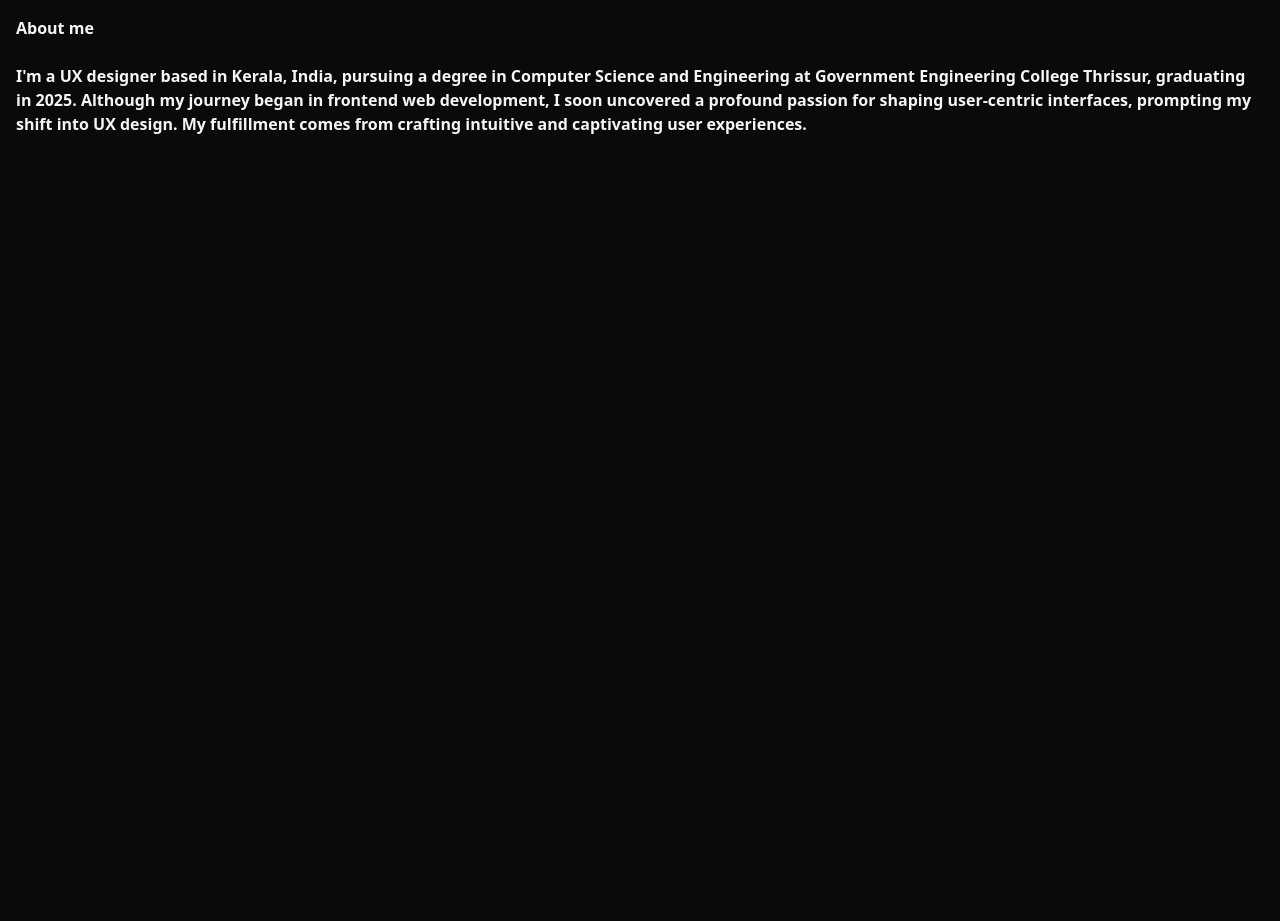
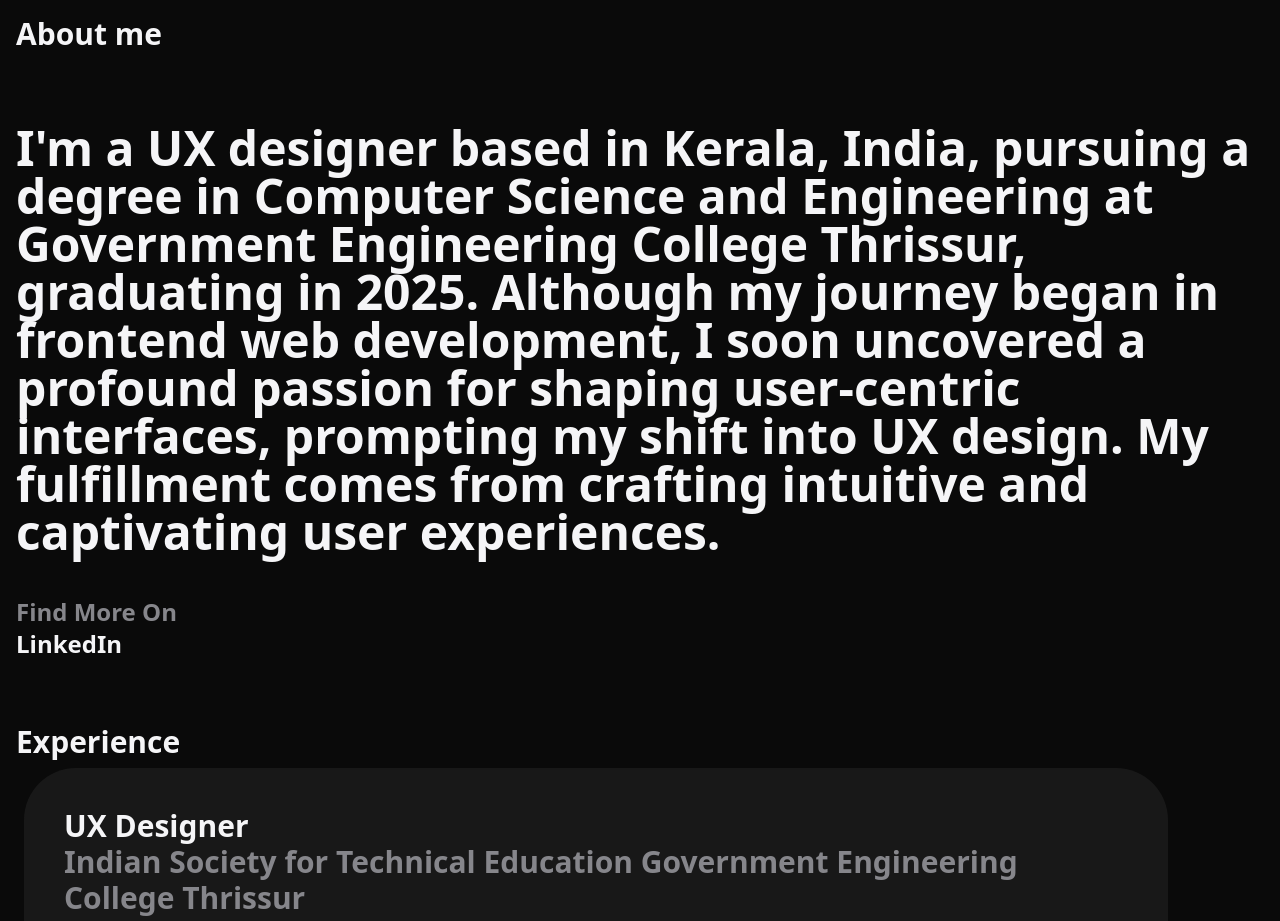
Before and after one commit to Mishalabdullah/CodingOdyssey, a Next.js app in the folder adarsh-personal-website/: page /about-me in a window 1280 px wide. Shown: the top 921 px of the page. Before the commit the page ends 800 px from the top, so only its background shows below. Built offline with nearby package versions, Linux system fonts and the light colour scheme.

Commit message:
about me page dev

```diff
--- a/adarsh-personal-website/app/about-me/page.js
+++ b/adarsh-personal-website/app/about-me/page.js
@@ -1,37 +1,111 @@
+import HeadingField from "../components/headingField";
+import DataComponent from "../components/datacard";
+// import PageComponent from "../components/pagecard";
+// import Link from "next/link";
 export default function About() {
   return (
-    <div className="p-2 m-2 font-bold text-[#F5F5F7]">
-      About me
+    <div className="p-2 m-2 font-bold text-3xl text-[#F5F5F7]">
+      <p>About me</p>
       <br />
       <br />
-      I'm a UX designer based in Kerala, India, pursuing a degree in Computer
-      Science and Engineering at Government Engineering College Thrissur,
-      graduating in 2025. Although my journey began in frontend web development,
-      I soon uncovered a profound passion for shaping user-centric interfaces,
-      prompting my shift into UX design. My fulfillment comes from crafting
-      intuitive and captivating user experiences.
-      {/* <div>
-        <p>
-          Hello! I'm Adarsh, a UX designer from a small village in Kerala,
-          India. I'm currently studying Computer Science and Engineering at
-          Government Engineering College Thrissur.
+      <div>
+        <p className="text-5xl">
+          I'm a UX designer based in Kerala, India, pursuing a degree in
+          Computer Science and Engineering at Government Engineering College
+          Thrissur, graduating in 2025. Although my journey began in frontend
+          web development, I soon uncovered a profound passion for shaping
+          user-centric interfaces, prompting my shift into UX design. My
+          fulfillment comes from crafting intuitive and captivating user
+          experiences.
         </p>
-        <p>
-          I started off with frontend web development, and then switched to UI
-          design. I've found that I really enjoy designing user centric
-          interfaces rather than coding.
-        </p>
-        <p>Find more on LinkedIn Resume</p>
       </div>
       <div>
-        <p>Experience</p>
-        GTech MuLearn (UI Designer Intern) Schematic Bytes (Co Founder,UX
-        Designer)Indian Society for Technical Education GECT (UX Designer)
+        <div className="mt-10 text-2xl">
+          <p className="text-[#86868B]">Find More On</p>
+          <p>LinkedIn</p>
+        </div>
+        <div>
+          <HeadingField heading="Experience" />
+          <div className="">
+            <DataComponent
+              dataName="UX Designer"
+              dataLink="#"
+              dataText="Indian Society for Technical Education
+              Government Engineering College Thrissur"
+              dateStart="Aug 2023 "
+              dateEnd="- Present"
+            />
+            <DataComponent
+              dataName=" UI Designer Intern"
+              dataLink="#"
+              dataText="GTech MuLearn"
+              dateStart="Jun 2023 "
+              dateEnd="- Present"
+            />
+            <DataComponent
+              dataName="Co Founder, UX Designer"
+              dataLink="#"
+              dataText="Schematic Bytes"
+              dateStart="Feb 2021 "
+              dateEnd="- Present"
+            />
+          </div>
+          <div>
+            <HeadingField heading="Achievements" />
+            <div>
+              <DataComponent
+                dataName="Sandshores Hackathon "
+                dataLink="#"
+                dataText="State level 1st in App development"
+                dateStart="Nov 2023"
+              />
+              <DataComponent
+                dataName="CodeStorm Hackathon "
+                dataLink="#"
+                dataText="State level 2nd in UX Design"
+                dateStart="Aug 2023"
+              />
+              <DataComponent
+                dataName="Beyond Us Hackathon "
+                dataLink="#"
+                dataText="State level 1st in UX Design"
+                dateStart="Jul 2023"
+              />
+              <DataComponent
+                dataName="Google’s Professional UX Design Certificate"
+                dataLink="#"
+                dateStart="Issued Sep 2023 "
+              />
+              <DataComponent
+                dataName="freeCodeCamp Responsive Web Design Certificate"
+                dataLink="#"
+                dateStart="Issued Sep 2022 "
+              />
+            </div>
+          </div>
+          <div>
+            <HeadingField heading="Speaker" />
+            <div>
+              <DataComponent
+                dataName="Took a session in Bazinga 3.0
+                UX workshop."
+                dataLink="#"
+                dataText="Took a session in Bazinga 3.0
+                UX workshop.
+                Conducted in collaboration with IEEE GECT and IEEE RSET
+                Nov 2023"
+                dateStart="Nov 2023"
+              />
+              <DataComponent
+                dataName="Took a session at Exclusive weekly twitch on UX design."
+                dataLink="#"
+                dataText="Conducted by GTech MuLearn"
+                dateStart="Aug 2023"
+              />
+            </div>
+          </div>
+        </div>
       </div>
-      <div>
-        <p>Awards</p>
-        <p>Beyond Us Hackathon (State level 1st in UX Design)</p>
-      </div> */}
     </div>
   );
 }
--- /dev/null
+++ b/adarsh-personal-website/app/components/datacard.js
@@ -0,0 +1,26 @@
+import React from "react";
+
+const DataComponent = ({
+  dataName,
+  dataLink,
+  dataText = "",
+  dateStart = "",
+  dateEnd = "",
+}) => {
+  return (
+    <div className="h-64 font-inter">
+      <a href={dataLink}>
+        <div className="bg-[#2525258C] md:text-3xl  text-xl text[#9C9C9C] bg-opacity-40 relative rounded-[52px] m-2 h-full md:w-11/12  p-10">
+          {dataName}
+          <div className="text-[#86868B]">
+            {dataText}
+            <br />
+            {dateStart + dateEnd}
+          </div>
+        </div>
+      </a>
+    </div>
+  );
+};
+
+export default DataComponent;
--- /dev/null
+++ b/adarsh-personal-website/app/components/headingField.js
@@ -0,0 +1,3 @@
+export default function HeadingField({ heading }) {
+  return <p className="text-3xl mt-16">{heading}</p>;
+}
```
